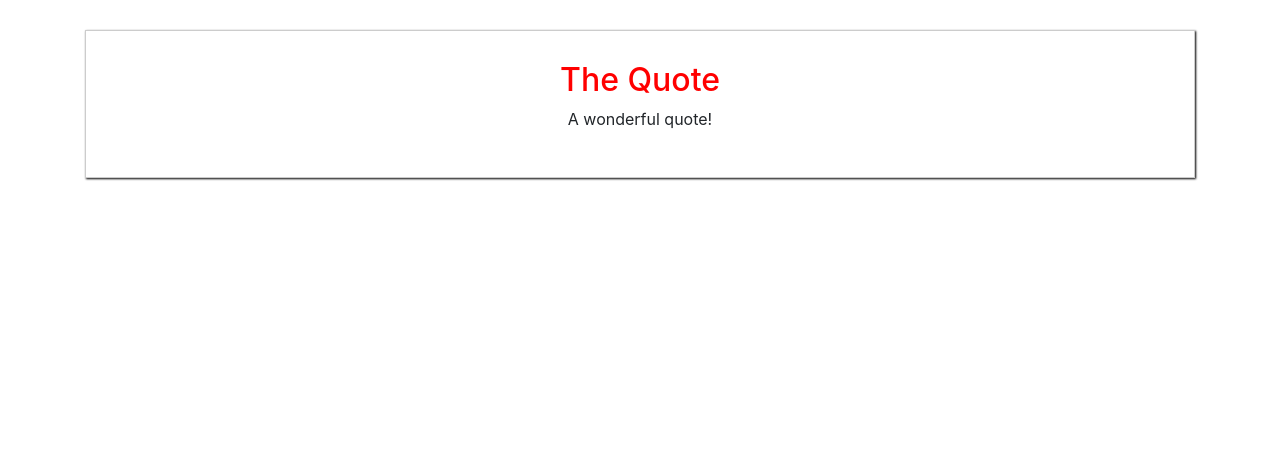
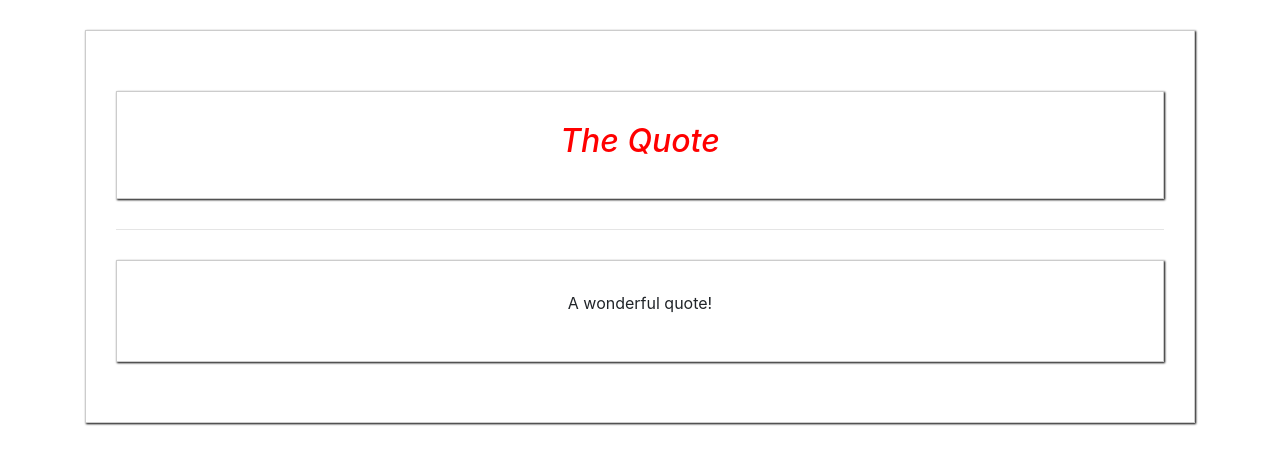
Before and after one commit to htl-leonding/quotes-vue-demo, a Vue app: page / in a window 1280 px wide. Shown: the top 464 px of the page. Built offline with nearby package versions, Linux system fonts and the light colour scheme.

Commit message:
named slots

```diff
--- a/src/App.vue
+++ b/src/App.vue
@@ -3,8 +3,8 @@
     <div class="row">
       <div class="col-12">
         <app-quote>
-          <h2>{{quoteTitle}}</h2>
-          <p>A wonderful quote!</p>
+          <h2 slot="title">{{quoteTitle}}</h2>
+          <p slot="content">A wonderful quote!</p>
         </app-quote>
       </div>
     </div>
--- a/src/components/Quotes.vue
+++ b/src/components/Quotes.vue
@@ -1,12 +1,17 @@
 <template>
   <div>
-    <slot></slot>
+    <div class="title">
+      <slot name="title"></slot>
+    </div>
+    <hr>
+    <div>
+      <slot name="content"></slot>
+    </div>
   </div>
 </template>
 
 <script>
   export default {
-    props: ['quote']
   }
 </script>
 
@@ -22,4 +27,8 @@
   h2 {
     color: red;
   }
+
+  .title {
+    font-style: italic;
+  }
 </style>
```
